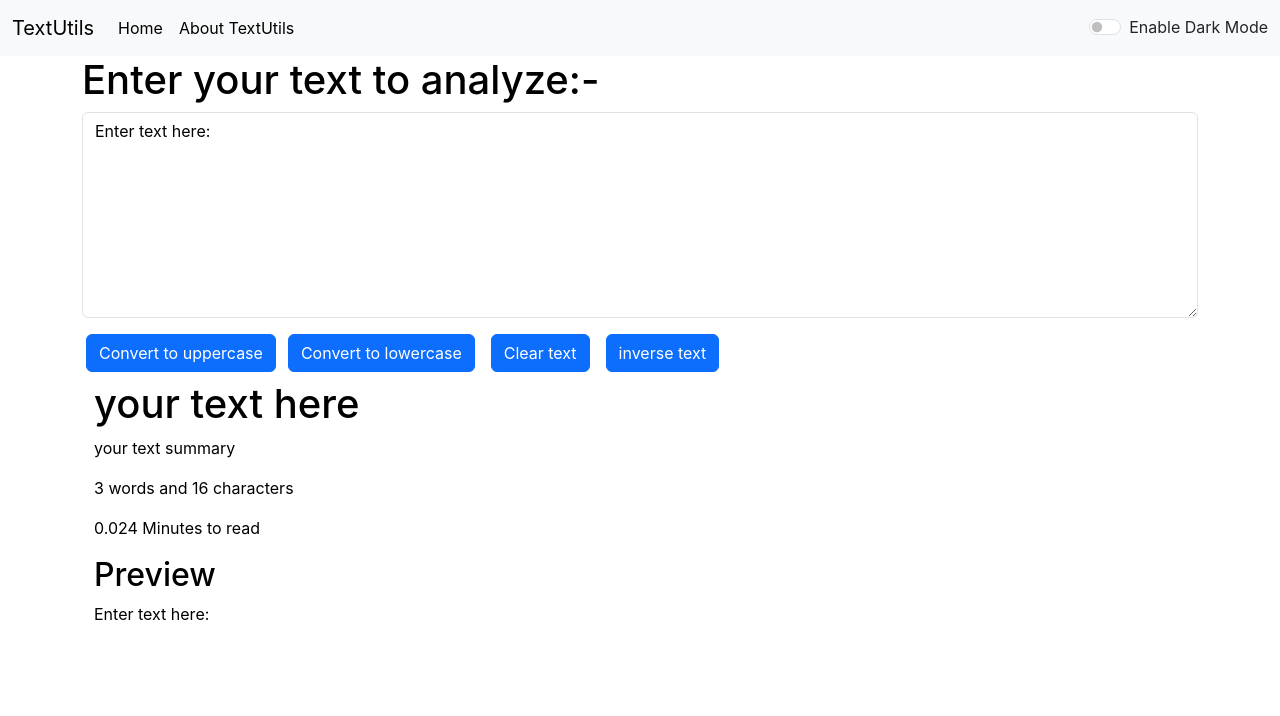
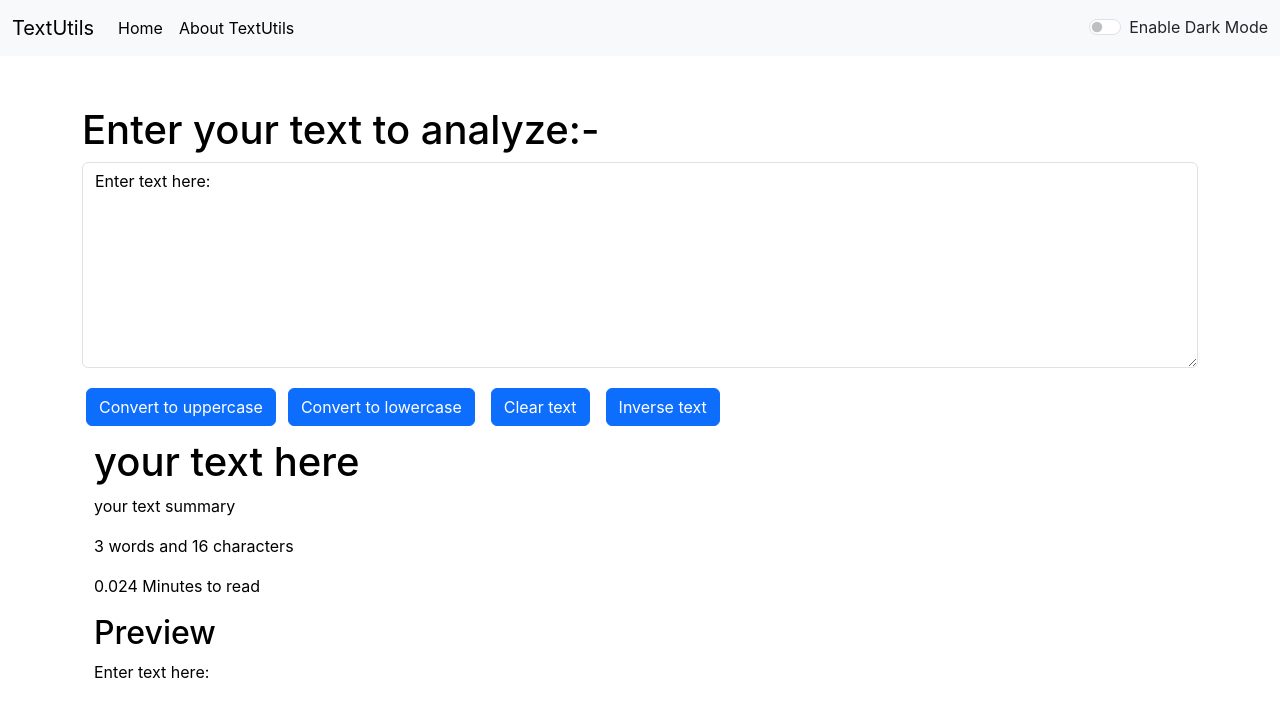
Before and after one commit to dharmik0711/React_project_1, a React (Create React App) app: page / in a window 1280 px wide. Shown: the top 716 px of the page. Built offline with nearby package versions, Linux system fonts and the light colour scheme.

Commit message:
Updated TEXTUTIL fixed bugs and end of the project

```diff
--- a/src/Components/Alert.js
+++ b/src/Components/Alert.js
@@ -3,17 +3,21 @@
 
 function Alert(props) {
   return (
-    props.alert && (
-      <div className={`alert alert-${props.alert.type} alert-dismissible fade show`} role="alert">
-        <strong>{props.alert.type}</strong>: {props.alert.msg}
-
-      </div>
-    )
+    <div style={{ height: '50px' }}>
+      {props.alert && (
+        <div className={`alert alert-${props.alert.type} alert-dismissible fade show`} role="alert">
+          <strong>{props.alert.type}</strong>: {props.alert.msg}
+        </div>
+      )}
+    </div>
   );
 }
 
 Alert.propTypes = {
-  alert: PropTypes.object
+  alert: PropTypes.shape({
+    type: PropTypes.string.isRequired,
+    msg: PropTypes.string.isRequired
+  })
 };
 
 export default Alert;
--- a/src/Components/TextForm.js
+++ b/src/Components/TextForm.js
@@ -53,23 +53,27 @@
           rows="8">
         </textarea>
       </div>
-      <button className="btn btn-primary mx-1" onClick={handleUpClick}>
+<button disabled={text.length === 0} className="btn btn-primary my-1 mx-1" onClick={handleUpClick}>
   Convert to uppercase
 </button>
-         <button className="btn btn-primary mx-2" onClick={handlelowClick}>
+
+<button disabled={text.length === 0} className="btn btn-primary my-1 mx-2" onClick={handlelowClick}>
   Convert to lowercase
 </button>
-         <button className="btn btn-primary mx-2" onClick={handleclearClick}>
+
+<button disabled={text.length === 0} className="btn btn-primary my-1 mx-2" onClick={handleclearClick}>
   Clear text
 </button>
-           <button className="btn btn-primary mx-2" onClick={handleinverseClick}>
-        inverse text
+
+<button disabled={text.length === 0} className="btn btn-primary my-1 mx-2" onClick={handleinverseClick}>
+  Inverse text
 </button>
+
 
     <div className='container my-2'>
 <h1>your text here </h1>
 <p>your text summary </p>
-<p>{text.split(" ").length} words and {text.length} characters</p>
+<p>{text.split(" ").filter((element)=>{return element.length!==0}).length} words and {text.length} characters</p>
 <p>{0.008 * text.split(" ").length} Minutes to read</p>
 <h2>Preview</h2>
 <p>{text.length>0?text:"Enter your text to preview it here"}</p>    </div>
@@ -78,3 +82,4 @@
 
   );
 }
+// {text.split(" ").filter((element)=>{return element.length!=0}).length} words and {text.length   using hthid element we can make sure that blank spaces are nt counted
```
Lines whose indentation alone changed are shown as unchanged.
